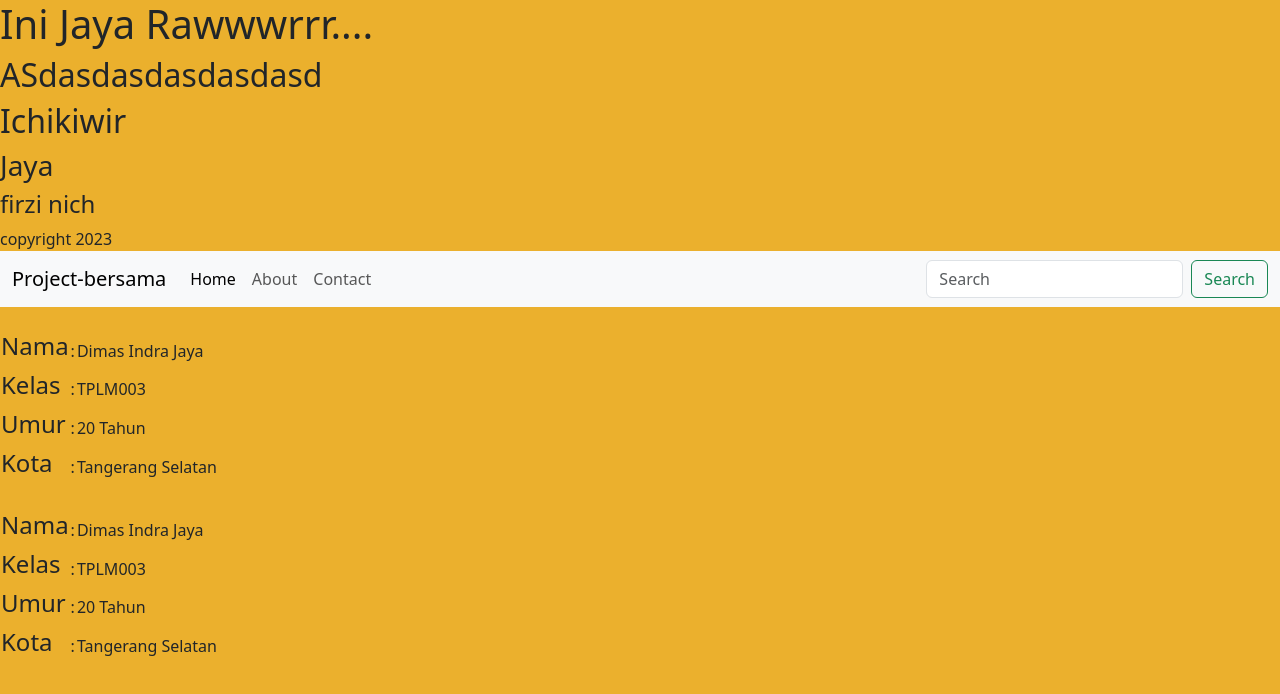
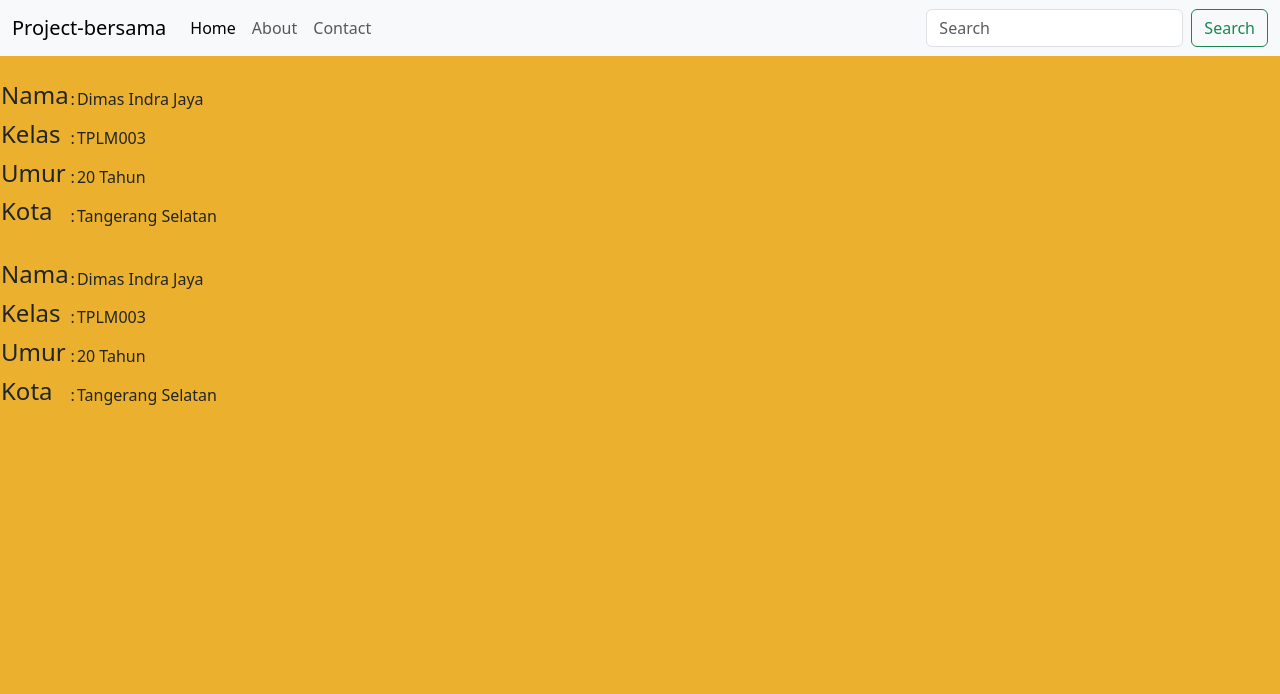
Before and after one commit to Firzi-Rep/project-bersama, a plain HTML site: page index.html in a window 1280 px wide. Drawn offline with Linux system fonts and the light colour scheme.

Commit message:
new commit

```diff
--- a/index.html
+++ b/index.html
@@ -1,19 +1,5 @@
 <!DOCTYPE html>
 <html lang="en">
-<head>
-    <meta charset="UTF-8">
-    <meta http-equiv="X-UA-Compatible" content="IE=edge">
-    <meta name="viewport" content="width=device-width, initial-scale=1.0">
-    <title>Document</title>
-</head>
-<body>
-    <h1>Ini Jaya Rawwwrrr....</h1>
-    <h2>ASdasdasdasdasdasd</h2>
-    <h2>Ichikiwir</h2>
-    <h3>Jaya</h3>
-    <h4>firzi nich</h4>
-    <footer>copyright 2023</footer>
-</body>
     <head>
         <meta charset="UTF-8">
         <meta http-equiv="X-UA-Compatible" content="IE=edge">
```
